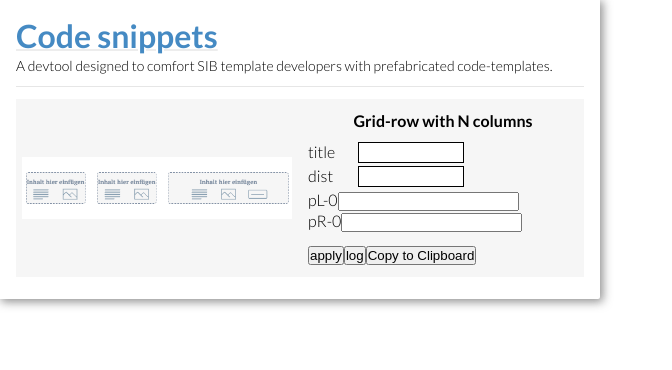
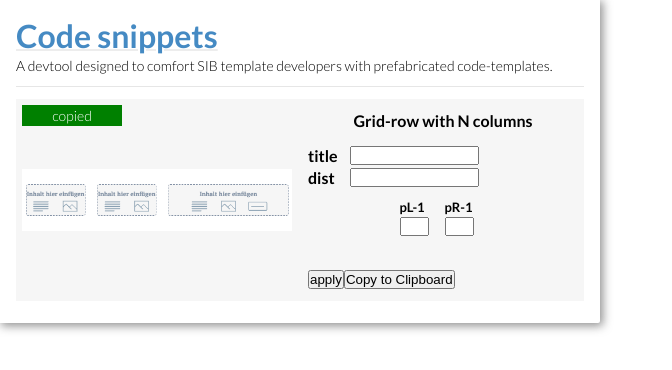
Before and after one commit to bryanhain97/sib_template_dev_chrome_extension, a React (Create React App) app: page / in a window 1280 px wide. Both pictures are taken after a click on the button "Copy to Clipboard". Shown: the top 370 px of the page, without its empty margins (0-672 px from the left). Built offline with nearby package versions, Linux system fonts and the light colour scheme.

Commit message:
refactor stylesheet

```diff
--- a/src/components/GridNColumns/GridNColumns.tsx
+++ b/src/components/GridNColumns/GridNColumns.tsx
@@ -7,7 +7,7 @@ import React, {
     useEffect
 } from 'react'
 import { TemplatesContext } from '../Templates/Templates'
-import InputField from '../helper/Field'
+import InputField from '../helper/InputField'
 import PaddingField from '../helper/PaddingField'
 import { CopyToClipboard } from 'react-copy-to-clipboard'
 // import YAML from 'yaml'
@@ -29,6 +29,7 @@ const GridNColumns = () => {
     const objectRef = useRef('')
     const [columns, setColumns] = useState(1)
     const [input, setInput] = useState<Input>({ title: '', dist: '', paddings: initialPaddings })
+    const [copied, setCopied] = useState<boolean>(false)
 
     useEffect(() => {
         const newColumns = Array.from(input.dist).filter((char) => char === '-').length + 1
@@ -42,32 +43,40 @@ const GridNColumns = () => {
             setInput({ ...input, paddings: input.paddings.filter((_, i) => i < newColumns) })
         }
         setColumns(newColumns)
+        // batch
     }, [input.dist])
+
     return (
         <div className="template gridNColumns">
+            <span className={`info-message ${copied ? 'copied' : 'not-copied'}`}>
+                {copied ? 'copied' : 'not copied'}
+            </span>
             <div className="container image-container">
                 <img className="image" src={templates[0].imgSrc} alt="no alt" />
             </div>
             <div className="container info-container">
                 <h3>{templates[0].description}</h3>
                 <div className="container input-container">
-                    <InputField state={input} handleChange={handleInputChange}
+                    <div className="input-fields">
+                        <InputField state={input} handleInputChange={handleInputChange}
                             id='title'
                             text='title'
                         />
-                    <InputField state={input} handleChange={handleInputChange}
+                        <InputField state={input} handleInputChange={handleInputChange}
                             id='dist'
                             text='dist'
                         />
+                    </div>
+                    <div className="padding-fields">
                         {new Array(columns).fill(0).map((_, idx) => {
                             return (<PaddingField key={idx} index={idx} handlePaddings={handlePaddings} />)
                         })}
                     </div>
+                </div>
                 <div className="buttons">
-                    <button className="button apply">apply</button>
-                    <button onClick={() => console.log(input)}>log</button>
-                    <CopyToClipboard text={objectRef.current}>
-                        <button className="button">Copy to Clipboard</button>
+                    <button className="btn-apply">apply</button>
+                    <CopyToClipboard text={objectRef.current} onCopy={() => setCopied(true)}>
+                        <button className="btn-copy" onClick={() => setCopied(true)}>Copy to Clipboard</button>
                     </CopyToClipboard>
                 </div>
             </div>
@@ -95,6 +104,11 @@ const GridNColumns = () => {
         })
         setInput({ ...input, paddings: newPaddings })
     }
+    // function copyToClipboard(e: MouseEvent<HTMLButtonElement>) {
+    //     // 1. compute the object
+    //     // 2. object.current = YAML stringify(computedObject)
+    //     // 3. buttonRef.current.click() ?
+    // }
 }
 
 export default GridNColumns
--- a/src/components/GridNColumns/_GridNColumns.sass
+++ b/src/components/GridNColumns/_GridNColumns.sass
@@ -1,45 +1,60 @@
 @import '../../_variables'
 @import '../_mixins'
 
-.label
-    width: 50px
-.input
-    max-width: 100px
-    padding: 2px
-    border: 1px solid black
+label
+    display: block !important
+    width: fit-content
+    padding-right: 12px
+    min-width: 30px
+    font-weight: 700
+input
+    width: 125px
 .buttons
-    margin-top: auto
-    padding-top: 12px
-.field
-    margin-bottom: 3px
+    margin-top: 2rem
 
 .gridNColumns
     @include template
+    .info-message
+        top: 6px
+        font-size: 14px
+        position: absolute
+        width: fit-content
+        min-width: 100px
+        padding: 2px 0
+        text-align: center
+        color: #fff
+        transition: all 0.1s ease
+        opacity: 0
+        &.copied
+            opacity: 1
+            background-color: green
+    .image-container
+        .image
+            @include image
     .image-container,
     .info-container
         width: $containerWidth
-    .image-container
-        .image
-            @include image
     .info-container,
     .input-container
         display: flex
         flex-direction: column
-        .input-container
-            .field
-                display: flex
-            .paddings
-                display: flex
-                justify-content: space-around
-                flex-wrap: wrap
-                .padding-container
-                    margin-right: 3px
-                .field
-                    max-width: 75px
-                    margin-right: 3px
-                    .label
-                        font-size: 12px
-                        width: fit-content
-                        margin-right: 3px
-                    .input
-                        max-width: 25px
+    .field
+        display: flex
+        &:first-of-type
+            margin-bottom: 3px
+    .padding-fields
+        display: flex
+        flex-wrap: wrap
+        justify-content: space-around
+        margin-top: 12px
+        .padding-field
+            display: flex
+            width: min-content
+            .padding-field-right
+                margin-left: 3px
+        input
+            width: 25px
+        label
+            width: min-content
+            white-space: nowrap
+            font-size: 13px
--- a/src/components/Templates/_Templates.sass
+++ b/src/components/Templates/_Templates.sass
@@ -4,4 +4,4 @@
 h3
     text-align: center
     font-size: 1rem
-    margin-bottom: 12px
+    margin-bottom: 1rem
--- a/src/components/_mixins.sass
+++ b/src/components/_mixins.sass
@@ -3,6 +3,7 @@ $templateBgOnHover: #eeeeee
 
 @mixin template
     display: flex
+    position: relative
     justify-content: space-between
     overflow: hidden
     height: fit-content
--- a/src/components/helper/Field.tsx
+++ b/src/components/helper/InputField.tsx
@@ -5,13 +5,13 @@ interface IInputField {
     state: Input
     text: string
     id: string
-    handleChange: (e: ChangeEvent<HTMLInputElement>) => void
+    handleInputChange: (e: ChangeEvent<HTMLInputElement>) => void
 }
-const InputField: React.FC<IInputField> = ({ text, id, handleChange }) => {
+const InputField: React.FC<IInputField> = ({ text, id, handleInputChange }) => {
     return (
         <div className="field">
             <label className="label" htmlFor={id}>{text}</label>
-            <input type="text" className="input" id={id} onChange={handleChange} />
+            <input type="text" className="input" id={id} onChange={handleInputChange} />
         </div>
     )
 }
--- a/src/components/helper/PaddingField.tsx
+++ b/src/components/helper/PaddingField.tsx
@@ -9,7 +9,7 @@ const PaddingField: React.FC<IPaddingField> = ({ handlePaddings, index }) => {
     return (
         <div className="padding-field">
             <div className="padding-field-left">
-                <label htmlFor={`padding-field-left padding-field-left-${index}`}>{`pL-${index}`}</label>
+                <label className="label" htmlFor={`padding-field-left padding-field-left-${index}`}>{`pL-${index + 1}`}</label>
                 <input
                     type="text"
                     onChange={(e) => handlePaddings(e, index, 'left')}
@@ -18,7 +18,7 @@ const PaddingField: React.FC<IPaddingField> = ({ handlePaddings, index }) => {
                 />
             </div>
             <div className="padding-field-right">
-                <label htmlFor={`padding-field-left padding-field-left-${index}`}>{`pR-${index}`}</label>
+                <label className="label" htmlFor={`padding-field-left padding-field-left-${index}`}>{`pR-${index + 1}`}</label>
                 <input
                     type="text"
                     onChange={(e) => handlePaddings(e, index, 'right')}
```
Lines whose indentation alone changed are shown as unchanged.
